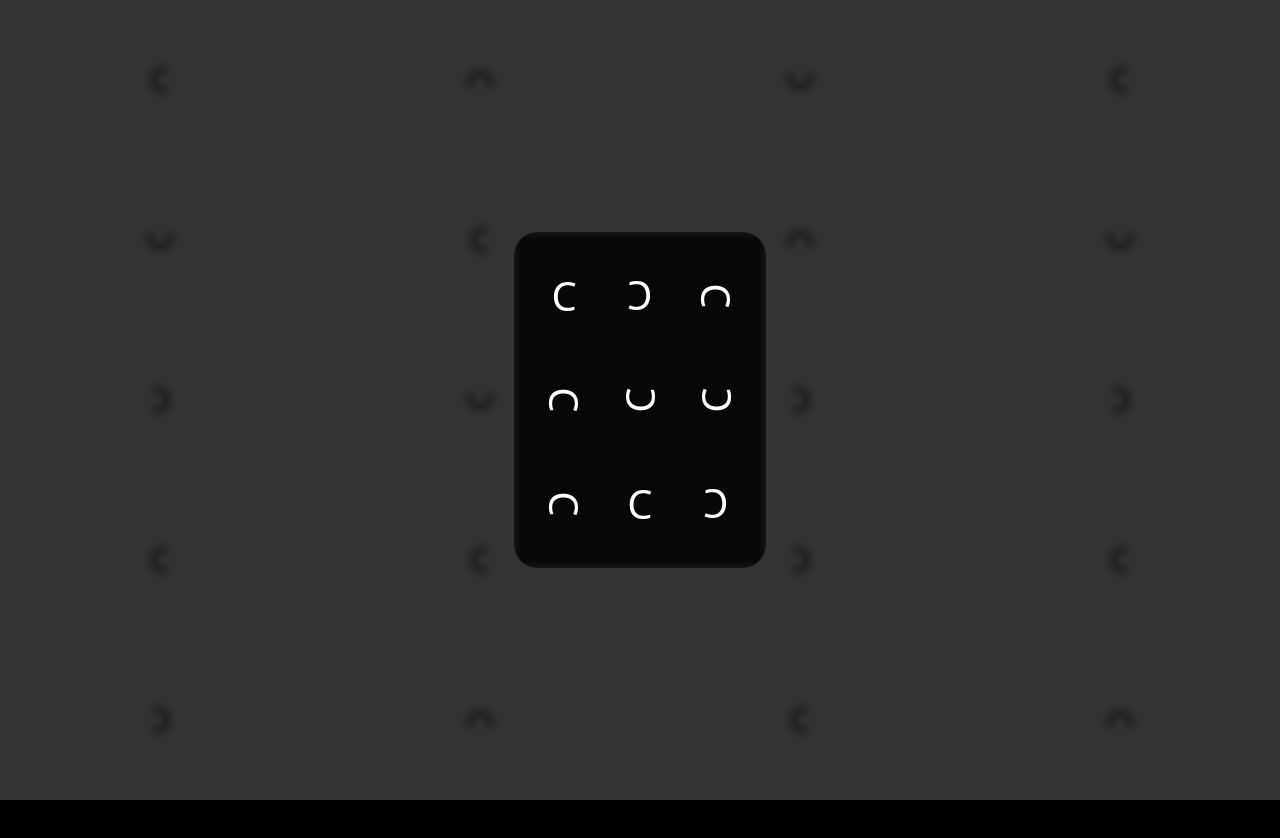
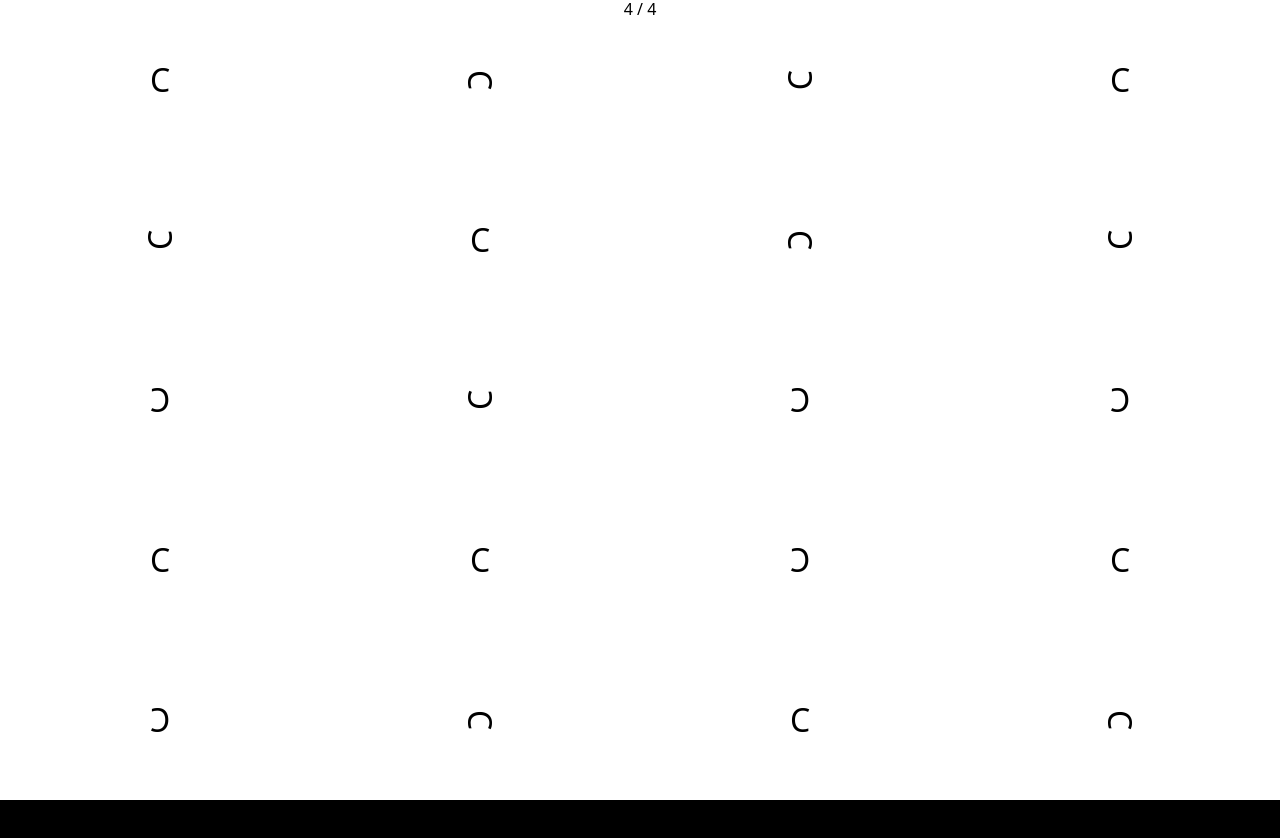
Before and after one commit to se-ul/cognitive-effect-of-blur-ui-experiment, a Next.js app: page / in a window 1280 px wide. Shown: the top 838 px of the page. Built offline with nearby package versions, Linux system fonts and the light colour scheme.

Commit message:
feat: implement whole process

```diff
--- a/src/components/Modal/Modal.tsx
+++ b/src/components/Modal/Modal.tsx
@@ -1,15 +1,22 @@
 import styled from "@emotion/styled";
+import { TargetModel } from "../../models";
 import { TargetGroup } from "../TargetGroup";
 
 interface ModalProps {
-  values: number[];
+  values: TargetModel[];
+  onChange: (values: TargetModel[]) => void;
 }
 
-export const Modal: React.FC<ModalProps> = ({ values }) => {
+export const Modal: React.FC<ModalProps> = ({ values, onChange }) => {
   return (
     <Overlay>
       <Content>
-        <TargetGroup values={values} numberOfColumns={3} numberOfRows={3} />
+        <TargetGroup
+          values={values}
+          numberOfColumns={3}
+          numberOfRows={3}
+          onChange={onChange}
+        />
       </Content>
     </Overlay>
   );
--- a/src/components/Target/Target.tsx
+++ b/src/components/Target/Target.tsx
@@ -1,14 +1,21 @@
 import styled from "@emotion/styled";
-import React, { useState } from "react";
+import React from "react";
 
 interface TargetProps {
   value: number;
   width: string;
   height: string;
+  checked: boolean;
+  onCheck: () => void;
 }
 
-export const Target: React.FC<TargetProps> = ({ value, width, height }) => {
-  const [checked, setChecked] = useState(false);
+export const Target: React.FC<TargetProps> = ({
+  value,
+  width,
+  height,
+  checked,
+  onCheck,
+}) => {
   const isCorrected = checked && value === 3;
   return (
     <Container
@@ -19,7 +26,11 @@
         color: isCorrected ? "green" : "inherit",
         opacity: checked && !isCorrected ? 0.3 : 1,
       }}
-      onClick={() => setChecked(true)}
+      onClick={() => {
+        if (!checked) {
+          onCheck();
+        }
+      }}
     >
       C
     </Container>
--- a/src/components/TargetGroup/TargetGroup.tsx
+++ b/src/components/TargetGroup/TargetGroup.tsx
@@ -1,25 +1,39 @@
 import styled from "@emotion/styled";
+import { TargetModel } from "../../models";
 import { Target } from "../Target";
 
 interface TargetGroupProps {
-  values: number[];
+  values: TargetModel[];
   numberOfColumns: number;
   numberOfRows: number;
+  onChange: (values: TargetModel[]) => void;
 }
 
 export const TargetGroup: React.FC<TargetGroupProps> = ({
   values,
   numberOfColumns,
   numberOfRows,
+  onChange,
 }) => {
   return (
     <Content>
-      {values.map((value, index) => (
+      {values.map(({ value, checked }, index) => (
         <Target
           key={index}
           value={value}
           width={`${100 / numberOfColumns}%`}
           height={`${100 / numberOfRows}%`}
+          checked={checked}
+          onCheck={() =>
+            onChange([
+              ...values.slice(0, index),
+              {
+                value: value,
+                checked: true,
+              },
+              ...values.slice(index + 1),
+            ])
+          }
         />
       ))}
     </Content>
--- a/src/data/exp-1.ts
+++ /dev/null
@@ -1,6 +0,0 @@
-export const expData1 = {
-  backgroundValues: [...new Array(200)].map(() =>
-    Math.floor(Math.random() * 4)
-  ),
-  modalValues: [...new Array(9)].map(() => Math.floor(Math.random() * 4)),
-};
--- /dev/null
+++ b/src/data/exp.ts
@@ -0,0 +1,12 @@
+export const numberOfBackgroundTargetsPerPage = 20;
+export const numberOfModalTargetsPerPage = 9;
+export const numberOfSets = 5;
+
+export const expData1 = {
+  backgroundValues: [
+    ...new Array(numberOfBackgroundTargetsPerPage * numberOfSets),
+  ].map(() => Math.floor(Math.random() * 4)),
+  modalValues: [...new Array(numberOfModalTargetsPerPage * numberOfSets)].map(
+    () => Math.floor(Math.random() * 4)
+  ),
+};
--- /dev/null
+++ b/src/hooks/index.ts
@@ -0,0 +1 @@
+export * from "./useTargetsPerPage";
--- /dev/null
+++ b/src/hooks/useTargetsPerPage.ts
@@ -0,0 +1,38 @@
+import { useState } from "react";
+import { TargetModel } from "../models";
+
+export function useTargetsPerPage(
+  initialValues: number[],
+  page: number,
+  numberOfTargetsPerPage: number
+) {
+  const [targets, setTargets] = useState<TargetModel[]>(
+    initialValues.map((value) => ({ value, checked: false }))
+  );
+
+  const startIndex = page * numberOfTargetsPerPage;
+  const endIndex = (page + 1) * numberOfTargetsPerPage;
+
+  const currentTargets = targets.slice(startIndex, endIndex);
+
+  const targetCount = currentTargets.filter(
+    (target) => target.value === 3
+  ).length;
+  const remainedTargetCount = currentTargets.filter(
+    (target) => target.value === 3 && !target.checked
+  ).length;
+
+  const setCurrentTarget = (newValues: TargetModel[]) =>
+    setTargets([
+      ...targets.slice(0, startIndex),
+      ...newValues,
+      ...targets.slice(endIndex + 1),
+    ]);
+
+  return {
+    currentTargets,
+    targetCount,
+    remainedTargetCount,
+    setCurrentTarget,
+  };
+}
--- /dev/null
+++ b/src/models/TargetModel.ts
@@ -0,0 +1,4 @@
+export interface TargetModel {
+  value: number;
+  checked: boolean;
+}
--- /dev/null
+++ b/src/models/index.ts
@@ -0,0 +1 @@
+export * from "./TargetModel";
--- a/src/pages/Home.tsx
+++ b/src/pages/Home.tsx
@@ -1,12 +1,43 @@
 import styled from "@emotion/styled";
 import type { NextPage } from "next";
 import Head from "next/head";
-import { useState } from "react";
+import { useEffect, useState } from "react";
 import { Modal, TargetGroup } from "../components";
-import { expData1 } from "../data/exp-1";
+import {
+  expData1,
+  numberOfBackgroundTargetsPerPage,
+  numberOfModalTargetsPerPage,
+} from "../data/exp";
+import { useTargetsPerPage } from "../hooks";
 
 const Home: NextPage = () => {
   const [page, setPage] = useState(0);
+
+  const {
+    currentTargets: currentBackgroundTargets,
+    targetCount,
+    remainedTargetCount,
+    setCurrentTarget: setCurrentBackgroundTargets,
+  } = useTargetsPerPage(
+    expData1.backgroundValues,
+    page,
+    numberOfBackgroundTargetsPerPage
+  );
+  const {
+    currentTargets: currentModalTargets,
+    remainedTargetCount: remainedModalTargetCount,
+    setCurrentTarget: setCurrentModalTargets,
+  } = useTargetsPerPage(
+    expData1.modalValues,
+    page,
+    numberOfModalTargetsPerPage
+  );
+
+  useEffect(() => {
+    if (remainedTargetCount === 0) {
+      setPage((page) => page + 1);
+    }
+  }, [remainedTargetCount]);
 
   return (
     <>
@@ -16,21 +47,44 @@
         <link rel="icon" href="/favicon.ico" />
       </Head>
 
+      <StatusBar>
+        <span>
+          {remainedTargetCount} / {targetCount}
+        </span>
+      </StatusBar>
+
       <Content>
         <TargetGroup
-          values={expData1.backgroundValues.slice(page * 20, (page + 1) * 20)}
+          values={currentBackgroundTargets}
           numberOfColumns={4}
           numberOfRows={5}
+          onChange={setCurrentBackgroundTargets}
         />
       </Content>
 
-      <Modal values={expData1.modalValues} />
+      {remainedTargetCount <= targetCount / 2 &&
+        remainedModalTargetCount > 0 && (
+          <Modal
+            values={currentModalTargets}
+            onChange={setCurrentModalTargets}
+          />
+        )}
     </>
   );
 };
 
 export default Home;
 
+const StatusBar = styled.div`
+  position: fixed;
+  top: 0;
+  left: 0;
+  width: 100%;
+
+  display: flex;
+  justify-content: center;
+`;
+
 const Content = styled.div`
   background-color: white;
   font-size: 32px;
```
